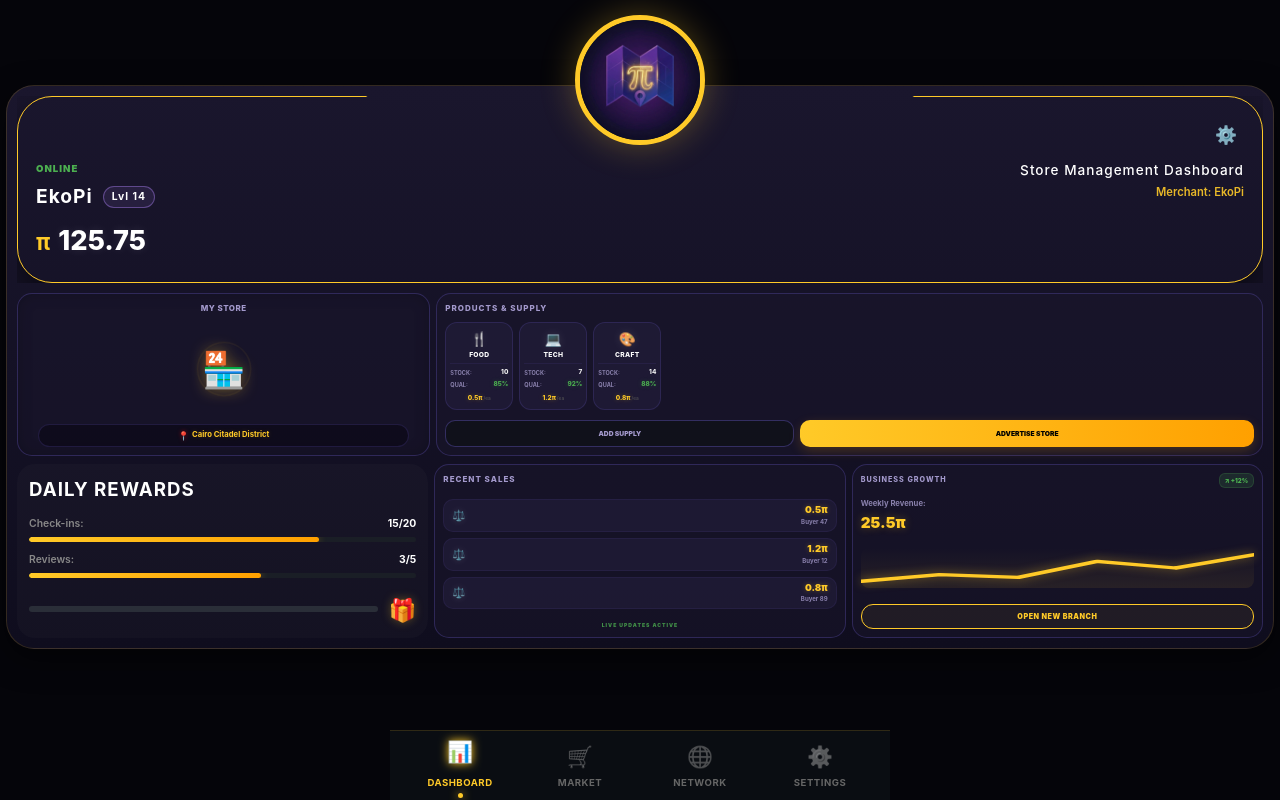
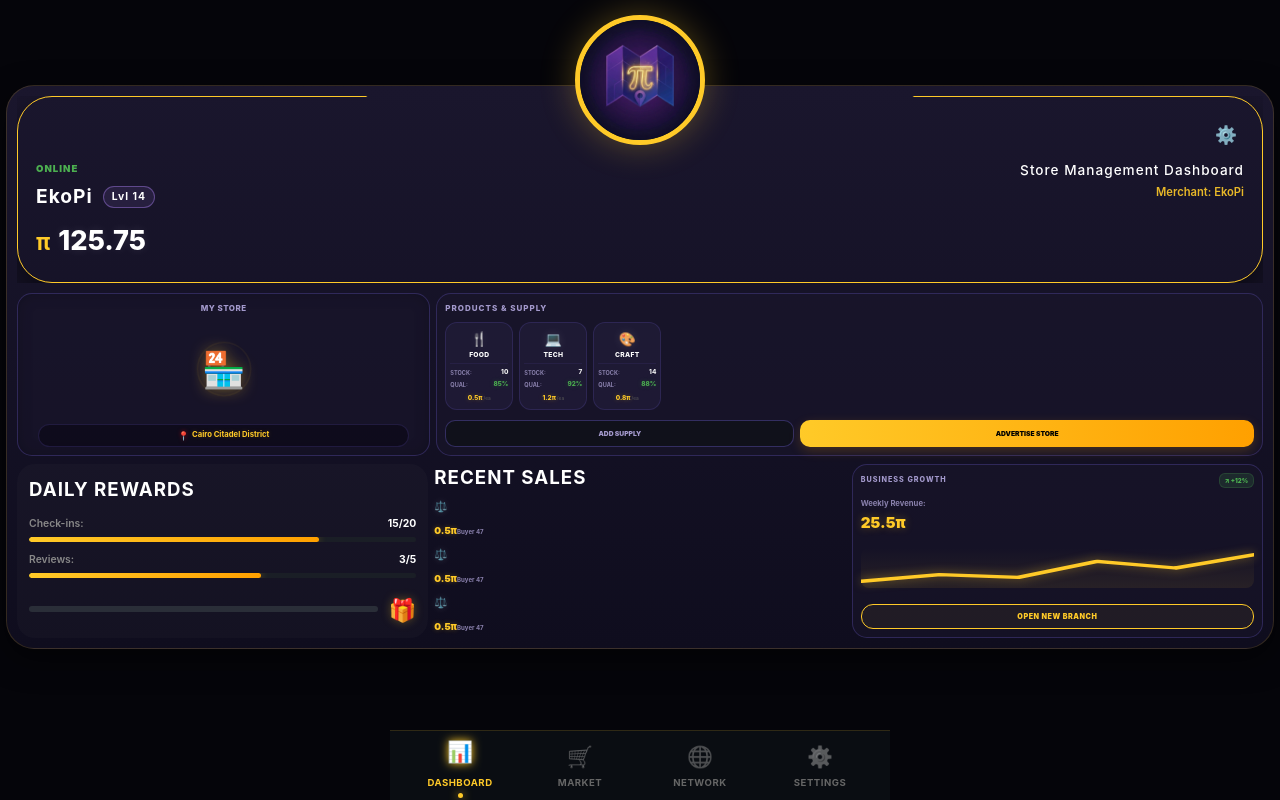
Before and after one commit to Maplypi-Official/maplypi-frontend, a React (Vite) app: page / in a window 1280 px wide. Built offline with nearby package versions, Linux system fonts and the light colour scheme; no server answers.

Commit message:
Update RecentSales.tsx

```diff
--- a/src/components/Stats/RecentSales/RecentSales.tsx
+++ b/src/components/Stats/RecentSales/RecentSales.tsx
@@ -2,34 +2,27 @@ import React from 'react';
 import './RecentSales.css';
 
 const RecentSales: React.FC = () => {
-  // بيانات تجريبية تحاكي الـ Backend (يمكن ربطها لاحقاً)
+  // بيانات تجريبية كما كانت في الداشبورد لضمان الاستقرار
   const salesData = [
     { id: 1, amount: '0.5π', buyer: 'Buyer 47', icon: '⚖️' },
-    { id: 2, amount: '1.2π', buyer: 'Buyer 12', icon: '⚖️' },
-    { id: 3, amount: '0.8π', buyer: 'Buyer 89', icon: '⚖️' }
+    { id: 2, amount: '0.5π', buyer: 'Buyer 47', icon: '⚖️' },
+    { id: 3, amount: '0.5π', buyer: 'Buyer 47', icon: '⚖️' }
   ];
 
   return (
-    <section className="ts-panel recent-sales-compact">
-      <div className="panel-header-row">
-        <h3 className="sales-title">RECENT SALES</h3>
-      </div>
-
-      <div className="sales-list-container">
+    <section className="ts-panel recent-sales-compact-mirror">
+      <h3 className="sales-title-mirror">RECENT SALES</h3>
+      <div className="sales-list-mirror">
         {salesData.map((sale) => (
-          <div key={sale.id} className="s-row-mini">
+          <div key={sale.id} className="s-row-mirror">
             <span className="s-icon-glow">{sale.icon}</span>
-            <div className="s-info-group">
+            <div className="s-info-mirror">
               <span className="s-amount-gold">{sale.amount}</span>
               <span className="s-buyer-name">{sale.buyer}</span>
             </div>
           </div>
         ))}
       </div>
-
-      <div className="sales-footer-hint">
-        LIVE UPDATES ACTIVE
-      </div>
     </section>
   );
 };
```
